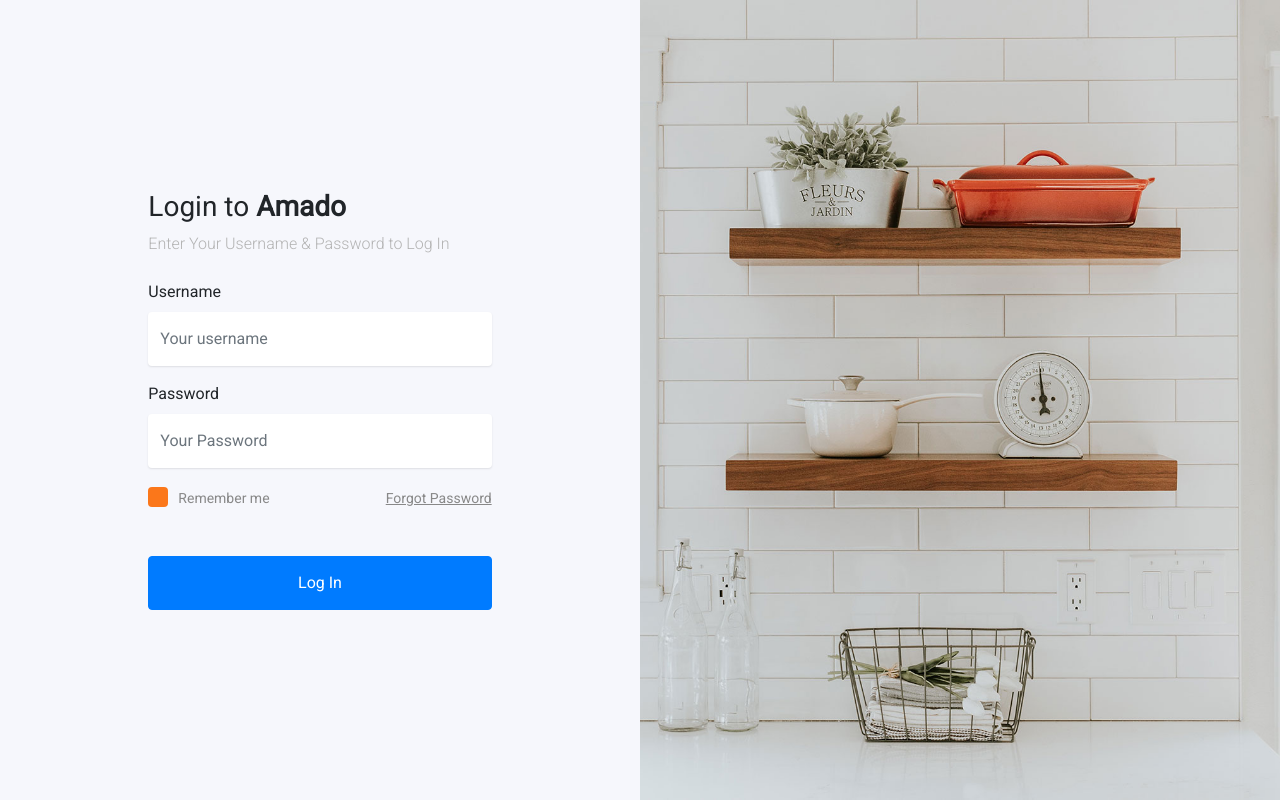
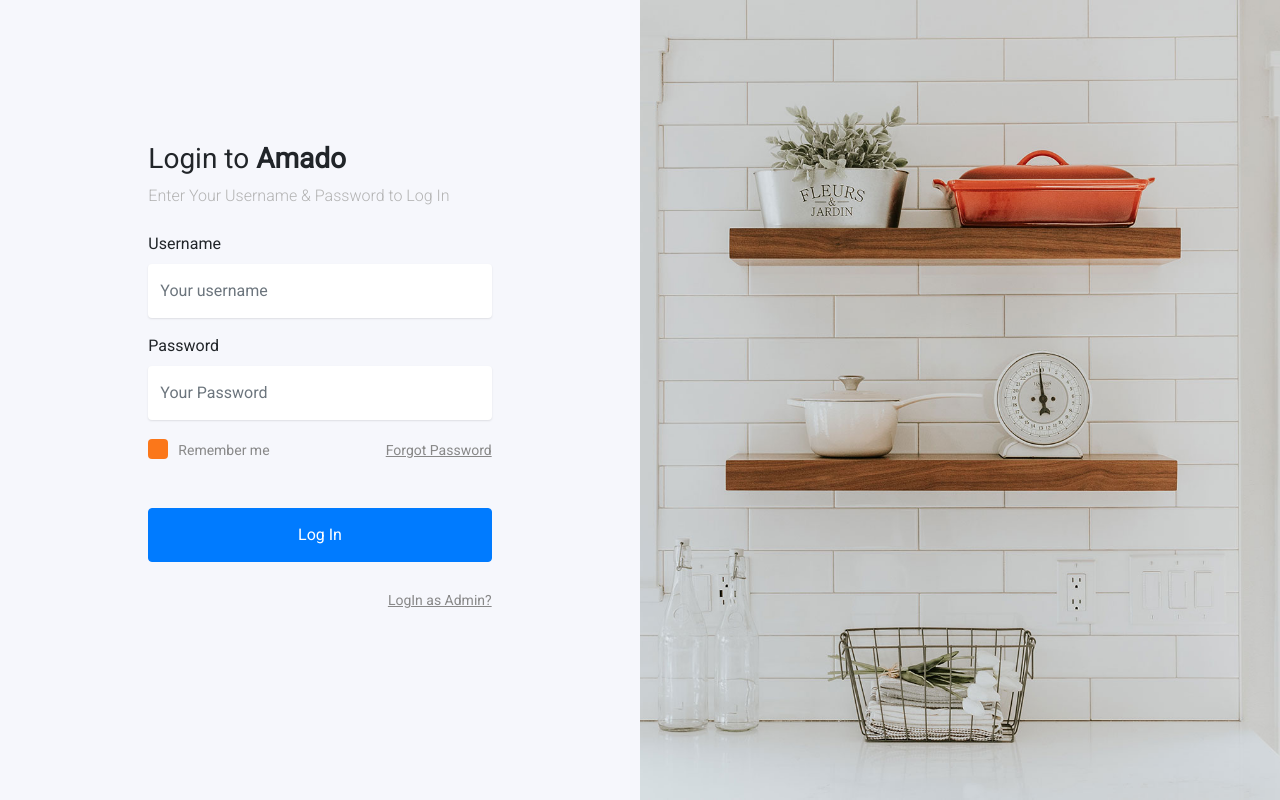
Before and after one commit to Hanane-fallah/OnlineShop_Project, a Django app: page /accounts/login/ in a window 1280 px wide. Run offline with Django 4.2, Linux system fonts and the light colour scheme; some libraries are stand-ins or nearby versions.

Commit message:
[#047] add : admin-login link to login page

```diff
--- a/templates/account/login.html
+++ b/templates/account/login.html
@@ -31,14 +31,27 @@
                     <h3>Login to <strong>Amado</strong></h3>
                     <p class="mb-4">Enter Your Username & Password to Log In</p>
                     <form action="" method="post">
+
+                        {% for message in messages %}
+                            {% if forloop.last %}
+                                <p class="mb-4" style="color: indianred">{{ message }}</p>
+                            {% endif %}
+                        {% endfor %}
+
                         {% csrf_token %}
                         <div class="form-group first">
                             <label for="username">Username</label>
-                <input type="text" class="form-control" placeholder="Your username" id="username" name="username">
+                            <input type="text" class="form-control" placeholder="Your username" id="username"
+                                   name="username">
+
+
                         </div>
                         <div class="form-group last mb-3">
                             <label for="password">Password</label>
-                <input type="password" class="form-control" placeholder="Your Password" id="password" name="password">
+                            <input type="password" class="form-control" placeholder="Your Password" id="password"
+                                   name="password">
+
+
                         </div>
 
                         <div class="d-flex mb-5 align-items-center">
@@ -50,7 +63,10 @@
                         </div>
 
                         <input type="submit" value="Log In" class="btn btn-block btn-primary">
-
+                        <br>
+                        <div class="d-flex mb-5 align-items-center">
+                            <span class="ml-auto"><a href="{% url 'admin:login' %}" class="forgot-pass">LogIn as Admin?</a></span>
+                        </div>
                     </form>
                 </div>
             </div>
@@ -61,7 +77,6 @@
 </div>
 
 
-
 <script src="../../static/js/jquery-3.3.1.min.js"></script>
 <script src="../../static/js/popper.min.js"></script>
 <script src="../../static/js/bootstrap.min.js"></script>
```
Lines whose indentation alone changed are shown as unchanged.
